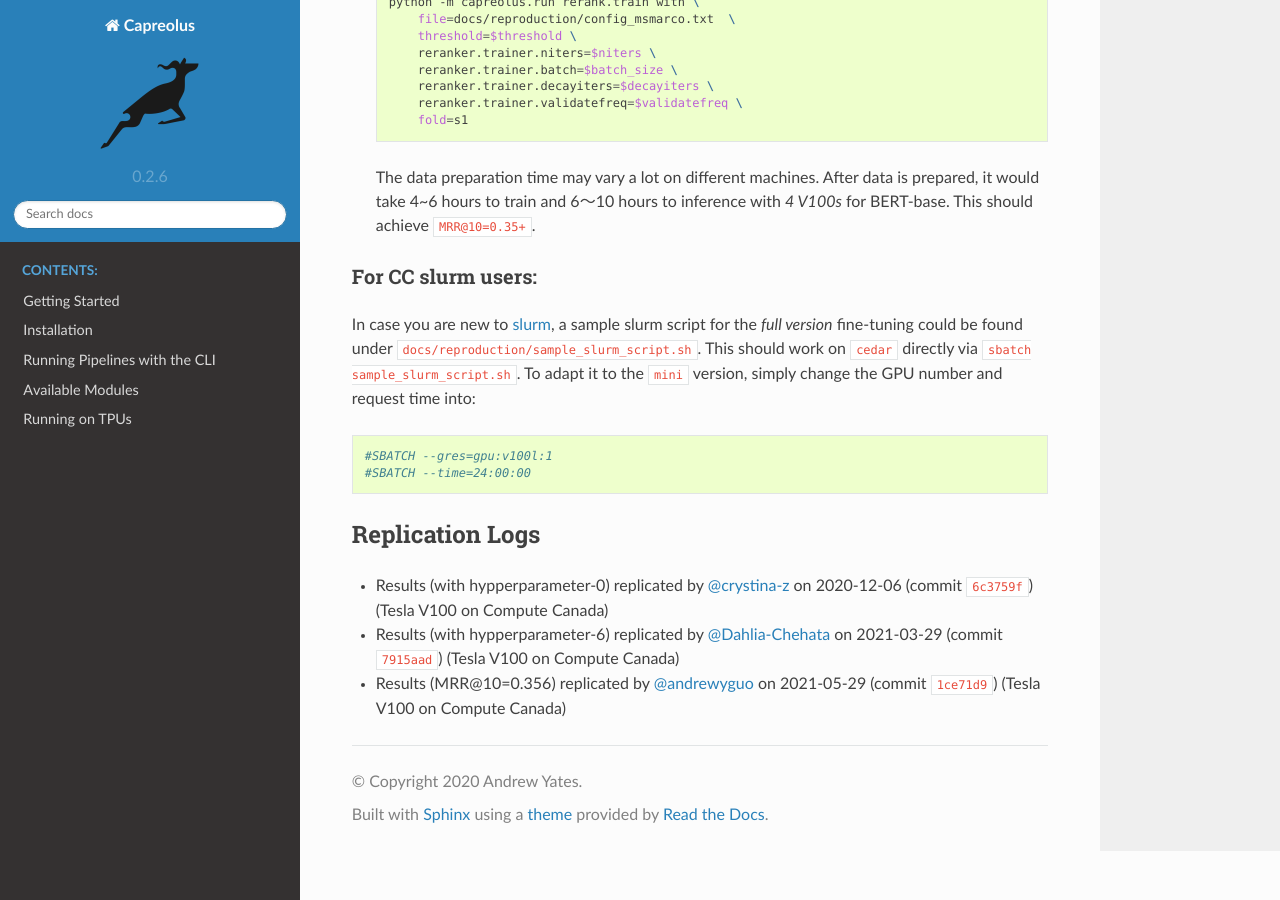
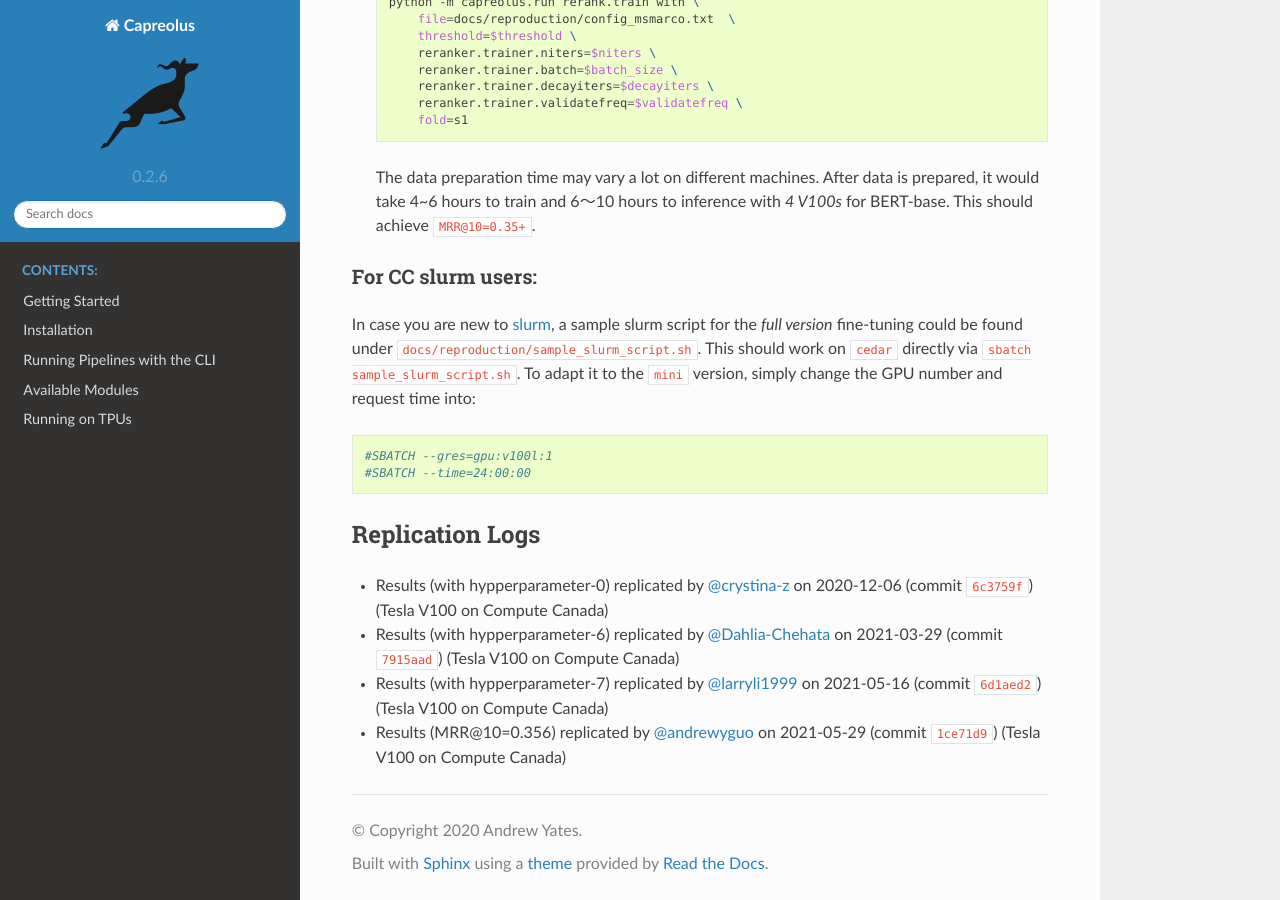
Before and after one commit to capreolus-ir/capreolus, a Sphinx documentation site: the page built from docs/reproduction/MS_MARCO.md, in a window 1280 px wide and 900 px high, scrolled down 886 px. Built offline with Sphinx 7.4.7 and the Read the Docs theme 2.0.0, drawn with Linux system fonts in a browser that asks for light colours.

Commit message:
Reproduce MS MARCO Passage fine-tuning

```diff
--- a/docs/reproduction/MS_MARCO.md
+++ b/docs/reproduction/MS_MARCO.md
@@ -5,7 +5,6 @@
 first follow [this](../setup/setup-cc.md) guide to set up the environment on CC then continue with this page.
 
 Once the environment is set, you can verify the installation with [these instructions](./PARADE.md#testing-installation).
-
 
 ## Running MS MARCO
 This requires GPU(s) with 48GB memory (e.g. 3 V100 or a RTX 8000) or a TPU.
@@ -51,4 +50,5 @@
 ## Replication Logs
 + Results (with hypperparameter-0) replicated by [@crystina-z](https://github.com/crystina-z) on 2020-12-06 (commit [`6c3759f`](https://github.com/crystina-z/capreolus-1/commit/6c3759fe620f18f8939670176a18c744752bc9240)) (Tesla V100 on Compute Canada)
 + Results (with hypperparameter-6) replicated by [@Dahlia-Chehata](https://github.com/Dahlia-Chehata) on 2021-03-29 (commit [`7915aad`](https://github.com/capreolus-ir/capreolus/commit/7915aad75406527a3b88498926cff85259808696)) (Tesla V100 on Compute Canada)
++ Results (with hypperparameter-7) replicated by [@larryli1999](https://github.com/larryli1999) on 2021-05-16 (commit [`6d1aed2`](https://github.com/capreolus-ir/capreolus/commit/6d1aed29de7828ceb94560a8bf7c87f1af5458b5)) (Tesla V100 on Compute Canada)
 + Results (MRR@10=0.356) replicated by [@andrewyguo](https://github.com/andrewyguo) on 2021-05-29 (commit [`1ce71d9`](https://github.com/capreolus-ir/capreolus/commit/1ce71d93ab5473b40d4ae02768fd053261b27320)) (Tesla V100 on Compute Canada)
```
